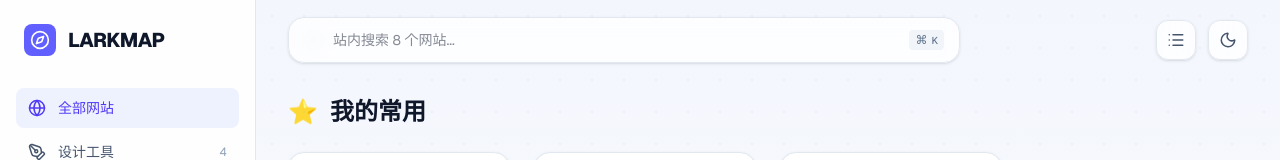
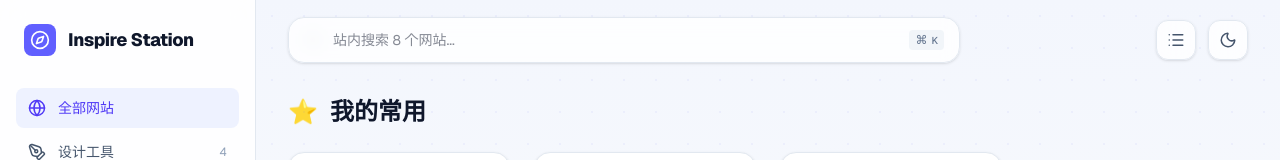
Before and after one commit to TobiassLecompte/map, a Next.js app: page / in a window 1280 px wide. Shown: the top 160 px of the page. Built offline with nearby package versions, Linux system fonts and the light colour scheme.

Commit message:
update: 改名字了

```diff
--- a/src/app/layout.tsx
+++ b/src/app/layout.tsx
@@ -13,8 +13,8 @@ const geistMono = Geist_Mono({
 });
 
 export const metadata: Metadata = {
-  title: "Create Next App",
-  description: "Generated by create next app",
+  title: "Inspire Station — 灵感驿站",
+  description: "为创作者精心策划的工具导航站，汇聚设计、开发、AI 与生产力工具。",
 };
 
 export default function RootLayout({
--- a/src/components/Sidebar.tsx
+++ b/src/components/Sidebar.tsx
@@ -45,8 +45,8 @@ export function Sidebar({ activeCategory, onSelectCategory, isOpen, onClose }: S
             <div className="w-8 h-8 rounded-lg bg-indigo-500 flex items-center justify-center text-white font-bold">
               <Compass size={20} />
             </div>
-            <h1 className="text-xl font-extrabold tracking-tight text-slate-900 dark:text-white uppercase">
-              LARKMAP
+            <h1 className="text-lg font-extrabold tracking-tight text-slate-900 dark:text-white">
+              Inspire Station
             </h1>
           </div>
           {/* Close button for mobile */}
```
